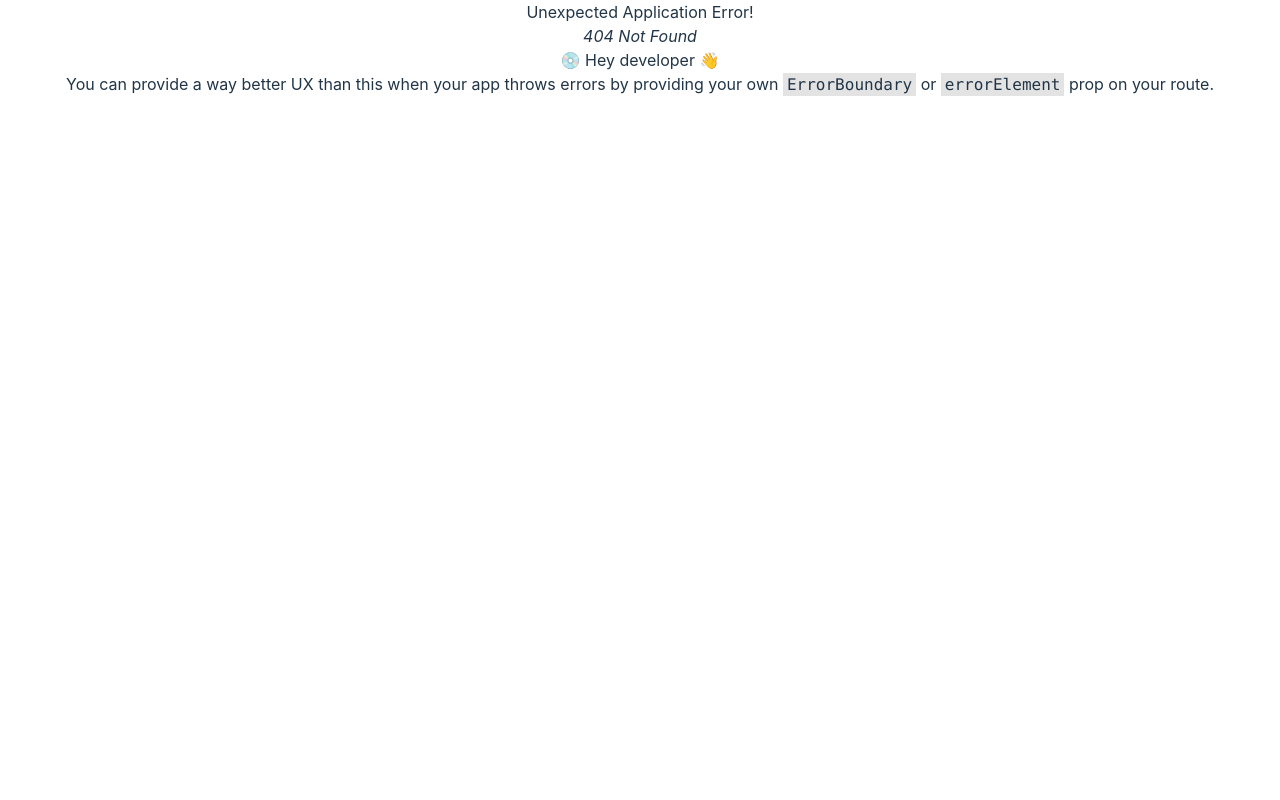
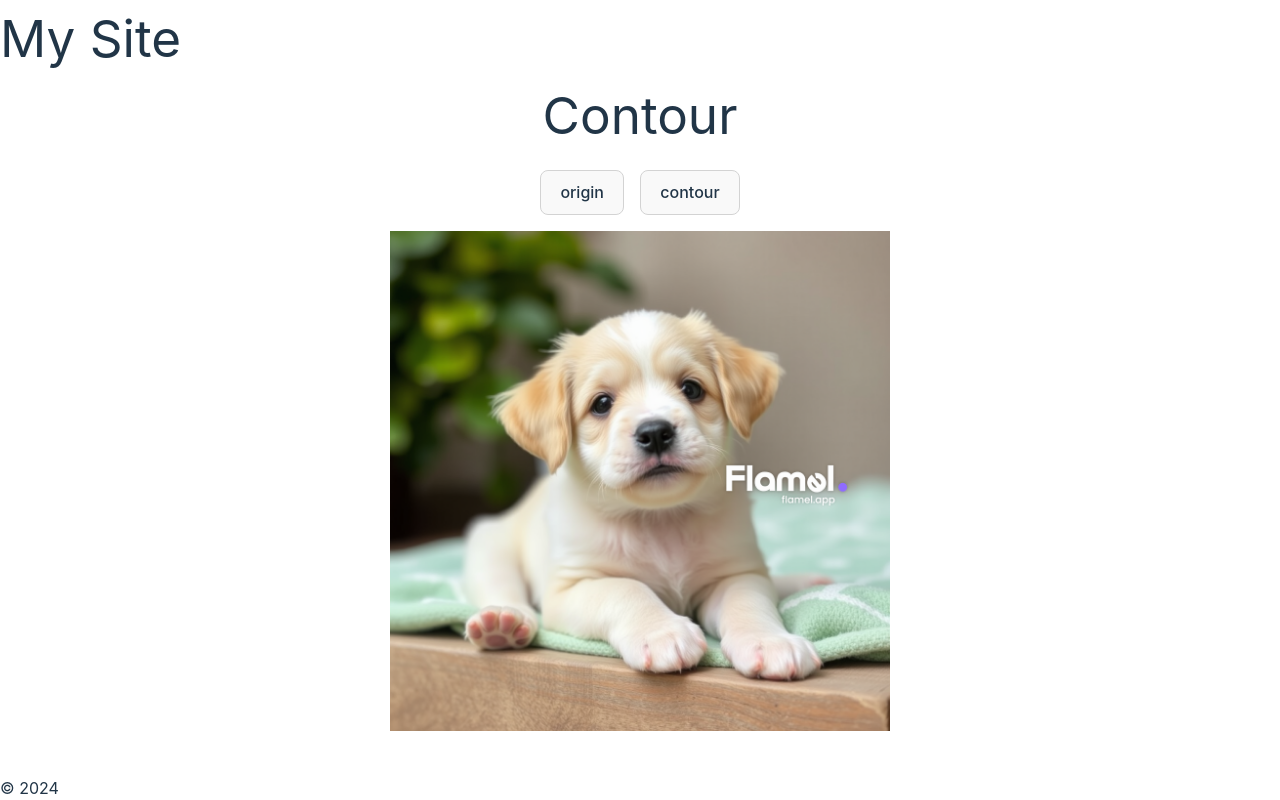
Before and after one commit to oobg/react-opencvjs, a React (Vite) app: page /img-contour in a window 1280 px wide. Before the commit this address had no page. Built offline with nearby package versions, Linux system fonts and the light colour scheme.

Commit message:
feat: 외곽선 추출 페이지 (pages/Contour.tsx)

```diff
--- a/src/app/routes/routes.tsx
+++ b/src/app/routes/routes.tsx
@@ -13,6 +13,11 @@ const routes: T.CustomRouteObject[] = [
 		element: U.LazyLoader("Img.tsx"),
 		layout: L.DefaultLayout,
 	},
+	{
+		path: "/img-contour",
+		element: U.LazyLoader("Contour.tsx"),
+		layout: L.DefaultLayout,
+	},
 ];
 
 export default routes;
--- /dev/null
+++ b/src/pages/Contour.tsx
@@ -0,0 +1,71 @@
+import { useEffect, useRef } from "react";
+import cv from "@techstark/opencv-js";
+
+export default function Page() {
+	const canvasRef = useRef<HTMLCanvasElement>(null);
+	const imgSrc = "/img/dog1.png";
+
+	const drawOriginalImage = () => {
+		const canvas = canvasRef.current;
+		if (canvas) {
+			const context = canvas.getContext("2d");
+			if (context && imgSrc) {
+				const backImg = new Image();
+				backImg.src = imgSrc;
+				backImg.onload = () => {
+					context.drawImage(backImg, 0, 0, context.canvas.width, context.canvas.height);
+				};
+			}
+		}
+	};
+
+	const drawContourImage = () => {
+		const canvas = canvasRef.current;
+		if (canvas) {
+			const context = canvas.getContext("2d");
+			if (context) {
+				const image = new Image();
+				image.src = imgSrc;
+				image.onload = () => {
+					// OpenCV 작업 시작
+					const src = cv.imread(canvas);
+					const gray = new cv.Mat();
+					const edges = new cv.Mat();
+
+					// 그레이스케일 변환
+					cv.cvtColor(src, gray, cv.COLOR_RGBA2GRAY, 0);
+
+					// 외곽선 추출 (Canny)
+					cv.Canny(gray, edges, 50, 150, 3, false);
+
+					// 결과를 캔버스에 출력
+					cv.imshow(canvas, edges);
+
+					// 메모리 해제
+					src.delete();
+					gray.delete();
+					edges.delete();
+				};
+			}
+		}
+	};
+
+	useEffect(() => {
+		drawOriginalImage();
+	}, []);
+
+	return (
+		<>
+			<h1>Contour</h1>
+			<div className={"flex gap-4"}>
+				<button style={{ borderColor: "lightgray" }} onClick={drawOriginalImage}>
+					origin
+				</button>
+				<button style={{ borderColor: "lightgray" }} onClick={drawContourImage}>
+					contour
+				</button>
+			</div>
+			<canvas ref={canvasRef} width={500} height={500} />
+		</>
+	);
+}
```
